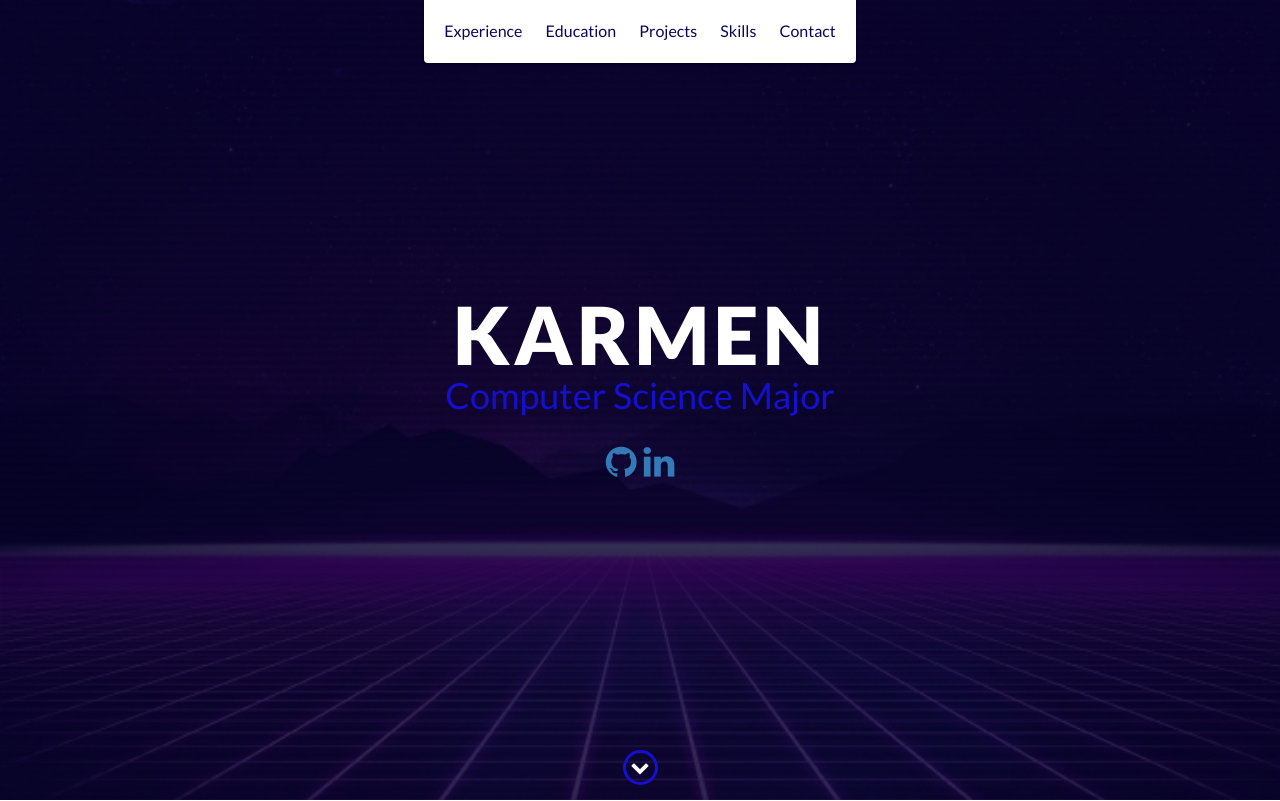
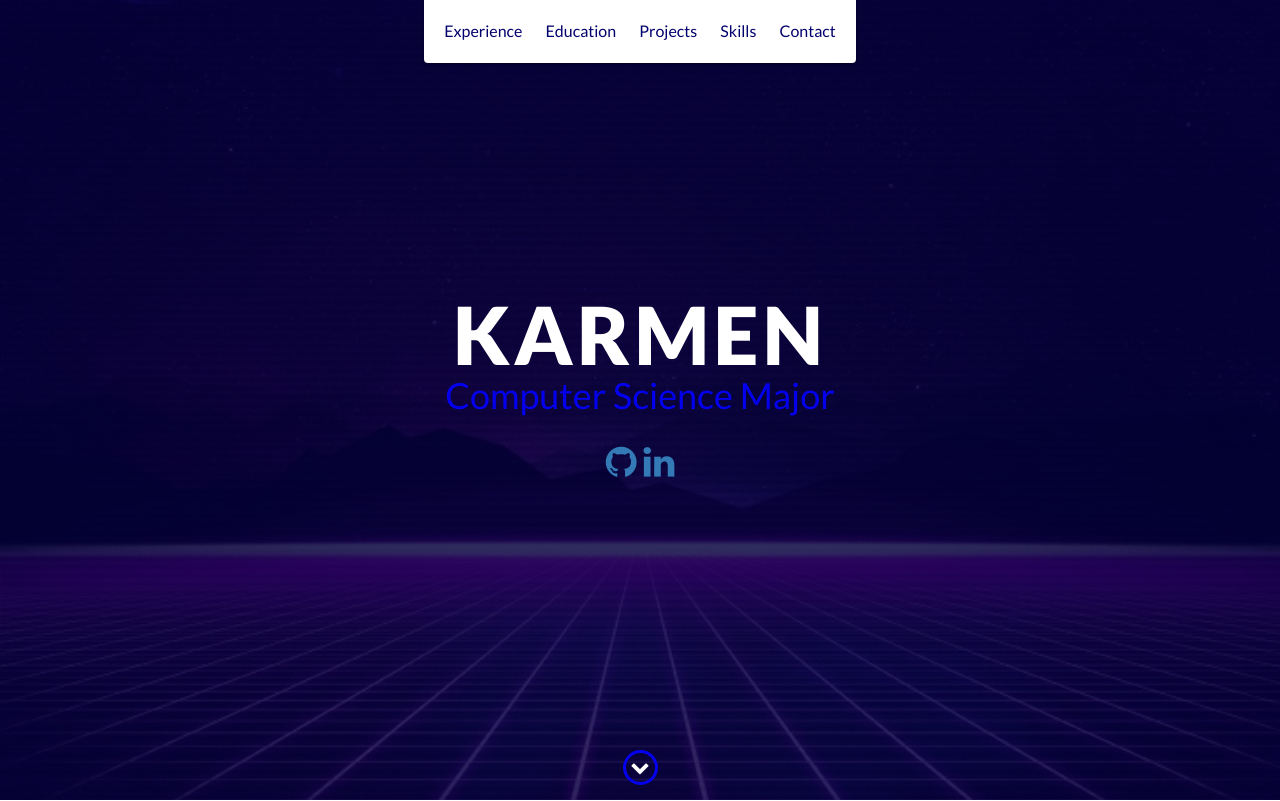
Before and after one commit to karmenclariss/karmenclariss.github.io, a website: page index.html in a window 1280 px wide. Shown: the top 801 px of the page. Drawn offline with nearby package versions, Linux system fonts and the light colour scheme; files that its build step writes are made by us from their sources.

Commit message:
Update styles.scss

```diff
--- a/scss/styles.scss
+++ b/scss/styles.scss
@@ -1,6 +1,6 @@
 
 // Define base and accent colors
-$base-color: #09075a;
+$base-color: #02006d;
 $base-color-hover: darken($base-color, 10%);
 
 // Define background colors
```
